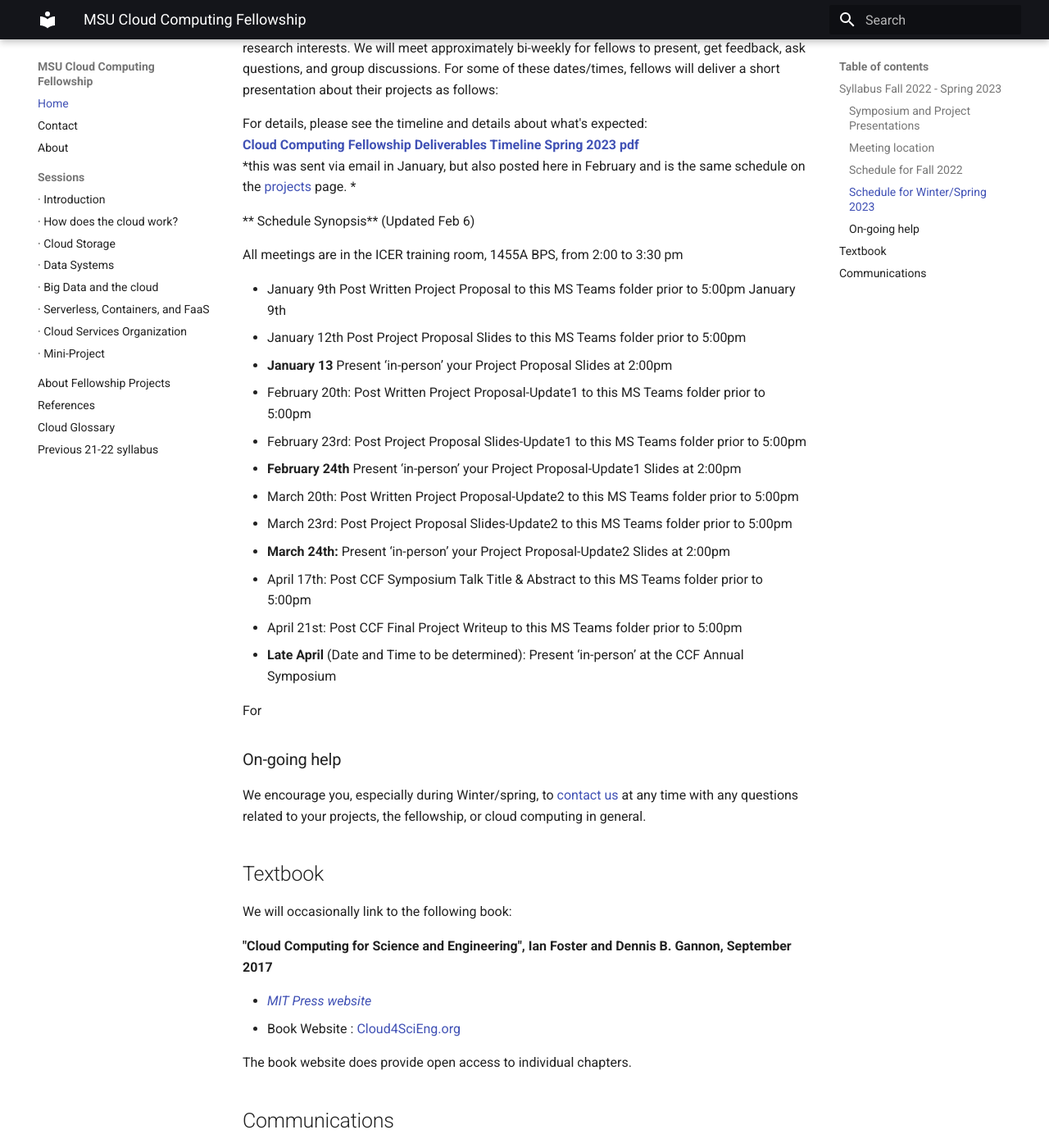
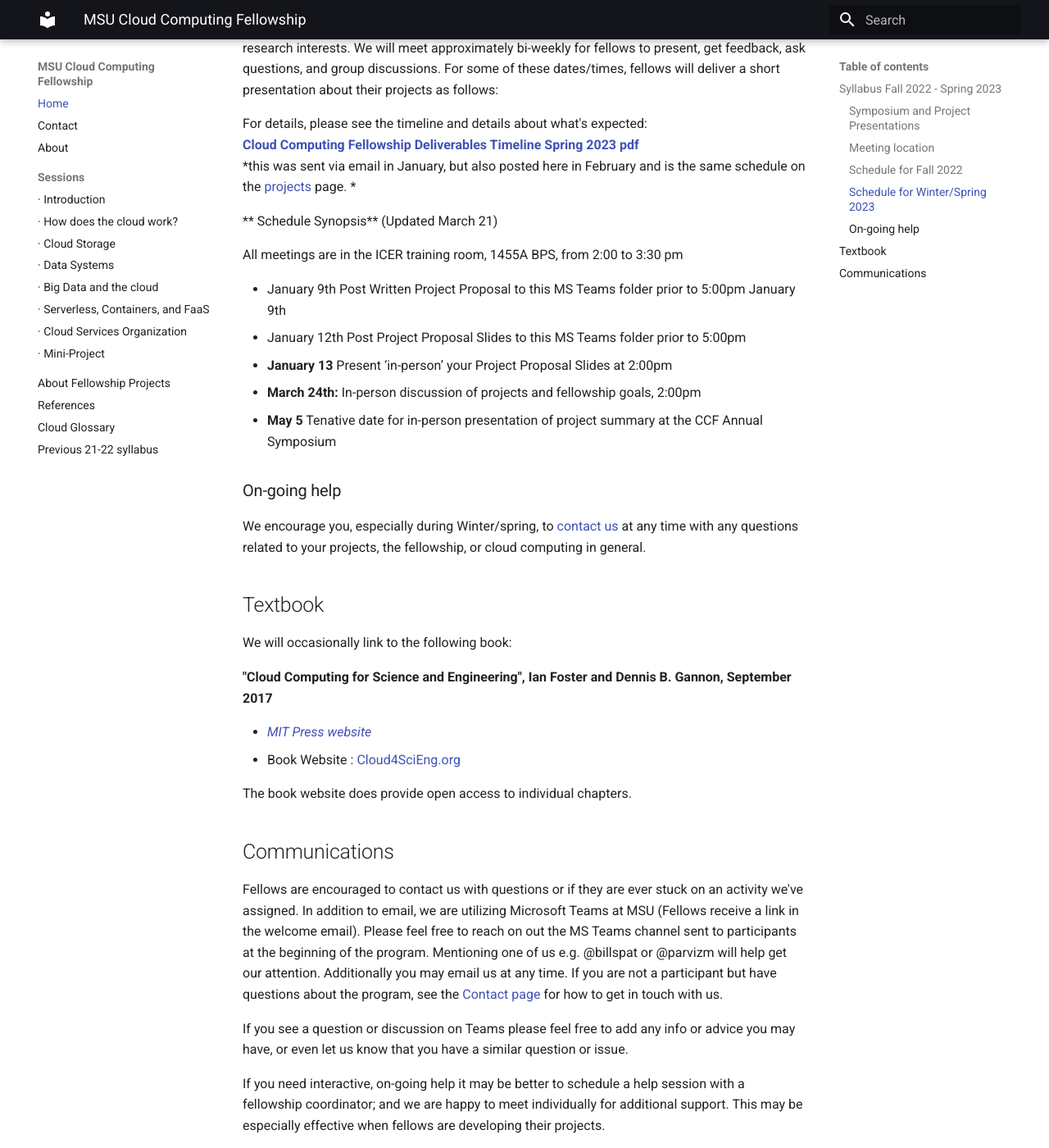
Before and after one commit to msucloudfellowship/msucloudfellowship.github.io, an MkDocs documentation site: the page built from docs/index.md, in a window 1280 px wide and 1400 px high, scrolled down 2495 px. Shown: the whole window at 82% size. Built offline with MkDocs 1.6.1 and Material for MkDocs 9.7.7, drawn with Linux system fonts in a browser that asks for light colours.

Commit message:
update dates to match email from Mar 20

```diff
--- a/docs/index.md
+++ b/docs/index.md
@@ -74,24 +74,16 @@
 **[Cloud Computing Fellowship Deliverables Timeline Spring 2023 pdf](img/cloud_computing_fellowship_deliverables_timeline_spring2023.pdf)**
 <br>*this was sent via email in January, but also posted here in February and is the same schedule on the [projects](projects.md) page. *
 
-** Schedule Synopsis** (Updated Feb 6)
+** Schedule Synopsis** (Updated March 21)
 
 All meetings are in the ICER training room, 1455A BPS, from 2:00 to 3:30 pm
 
   - January 9th Post Written Project Proposal to this MS Teams folder prior to 5:00pm January 9th
  - January 12th Post Project Proposal Slides to this MS Teams folder prior to 5:00pm
  - **January 13** Present ‘in-person’ your Project Proposal Slides at 2:00pm
- - February 20th: Post Written Project Proposal-Update1 to this MS Teams folder prior to 5:00pm
- - February 23rd: Post Project Proposal Slides-Update1 to this MS Teams folder prior to 5:00pm
- - **February 24th** Present ‘in-person’ your Project Proposal-Update1 Slides at 2:00pm
- - March 20th: Post Written Project Proposal-Update2 to this MS Teams folder prior to 5:00pm
- - March 23rd: Post Project Proposal Slides-Update2 to this MS Teams folder prior to 5:00pm
- - **March 24th:** Present ‘in-person’ your Project Proposal-Update2 Slides at 2:00pm
- - April 17th: Post CCF Symposium Talk Title & Abstract to this MS Teams folder prior to 5:00pm
- - April 21st: Post CCF Final Project Writeup to this MS Teams folder prior to 5:00pm
- - **Late April** (Date and Time to be determined):  Present ‘in-person’ at the CCF Annual Symposium
+ - **March 24th:** In-person discussion of projects and fellowship goals, 2:00pm
+ - **May 5** Tenative date for in-person presentation of project summary at the CCF Annual Symposium
 
-For
 ### On-going help
 
 We encourage you, especially during Winter/spring, to [contact us](contact) at any time with any questions related to your projects, the fellowship, or cloud computing in general.
```
Also changed, not shown: docs/projects.md (+8 -1 lines).
